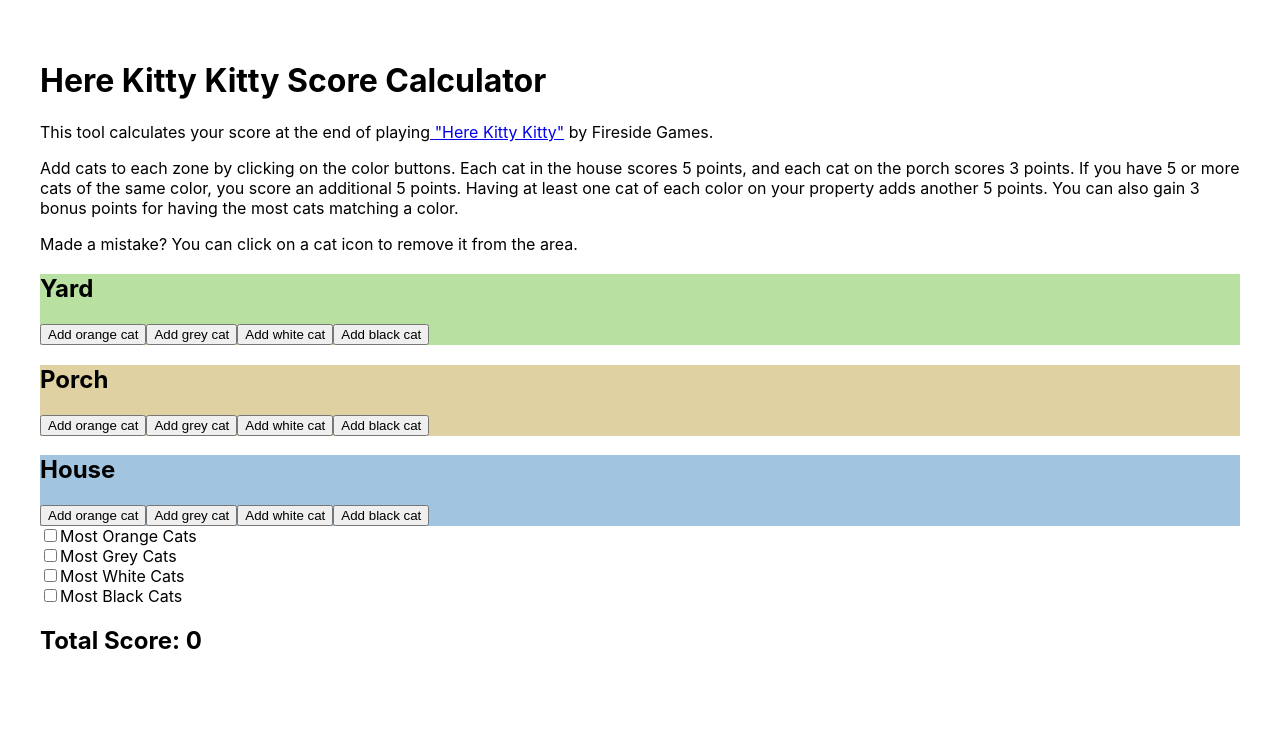
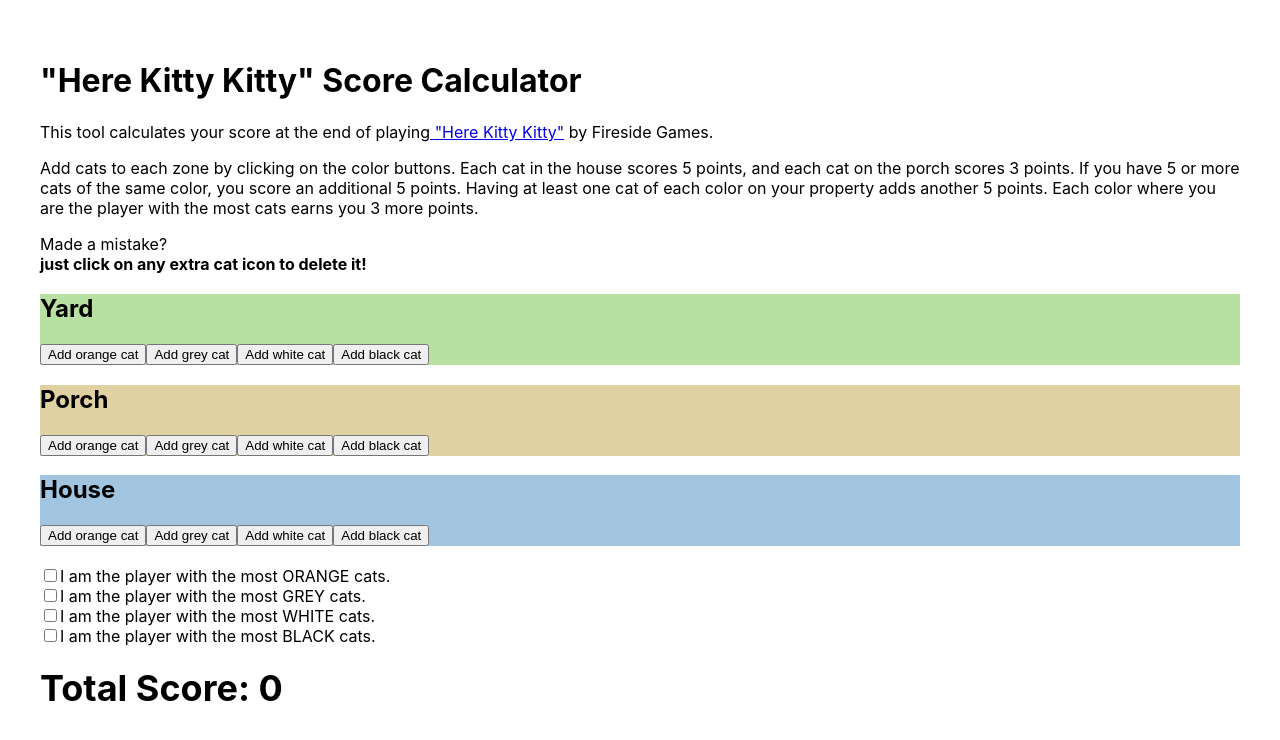
Before and after one commit to MERN-ing-the-midnight-oil/here-kitty-kitty-score-calculator, a React (Create React App) app: page / in a window 1280 px wide. Shown: the top 740 px of the page. Built offline with nearby package versions, Linux system fonts and the light colour scheme.

Commit message:
finishing touches

```diff
--- a/src/App.js
+++ b/src/App.js
@@ -95,7 +95,7 @@
 	return (
 		<div className="app">
 			<div className="instructions">
-				<h1>Here Kitty Kitty Score Calculator</h1>
+				<h1>"Here Kitty Kitty" Score Calculator</h1>
 				<p>
 					This tool calculates your score at the end of playing
 					<a
@@ -112,12 +112,14 @@
 					the house scores 5 points, and each cat on the porch scores 3 points.
 					If you have 5 or more cats of the same color, you score an additional
 					5 points. Having at least one cat of each color on your property adds
-					another 5 points. You can also gain 3 bonus points for having the most
-					cats matching a color.
+					another 5 points. Each color where you are the player with the most
+					cats earns you 3 more points.
 				</p>
 				<p>
-					Made a mistake? You can click on a cat icon to remove it from the
-					area.
+					Made a mistake?{" "}
+					<div style={{ fontSize: "16px", fontWeight: "bold" }}>
+						just click on any extra cat icon to delete it!
+					</div>
 				</p>
 			</div>
 			<Zone
@@ -138,14 +140,15 @@
 				incrementCatCount={incrementCatCount}
 				removeCat={removeCat}
 			/>
-
+			<div style={{ paddingTop: "20px" }}>
+				{" "}
 				<div>
 					<input
 						type="checkbox"
 						checked={hasMostOrangeCats}
 						onChange={(e) => setHasMostOrangeCats(e.target.checked)}
 					/>
-				Most Orange Cats
+					I am the player with the most ORANGE cats.
 				</div>
 				<div>
 					<input
@@ -153,7 +156,7 @@
 						checked={hasMostGreyCats}
 						onChange={(e) => setHasMostGreyCats(e.target.checked)}
 					/>
-				Most Grey Cats
+					I am the player with the most GREY cats.
 				</div>
 				<div>
 					<input
@@ -161,7 +164,7 @@
 						checked={hasMostWhiteCats}
 						onChange={(e) => setHasMostWhiteCats(e.target.checked)}
 					/>
-				Most White Cats
+					I am the player with the most WHITE cats.
 				</div>
 				<div>
 					<input
@@ -169,9 +172,11 @@
 						checked={hasMostBlackCats}
 						onChange={(e) => setHasMostBlackCats(e.target.checked)}
 					/>
-				Most Black Cats
+					I am the player with the most BLACK cats.
 				</div>
-			<div style={{ fontSize: "24px", fontWeight: "bold", marginTop: "20px" }}>
+			</div>
+
+			<div style={{ fontSize: "36px", fontWeight: "bold", marginTop: "20px" }}>
 				Total Score: {calculateTotalScore()}
 			</div>
 		</div>
```
Also changed, not shown: package.json (+7 -0 lines), 2 other files (tests, documents, lock files or other folders). Lines whose indentation alone changed are shown as unchanged.
